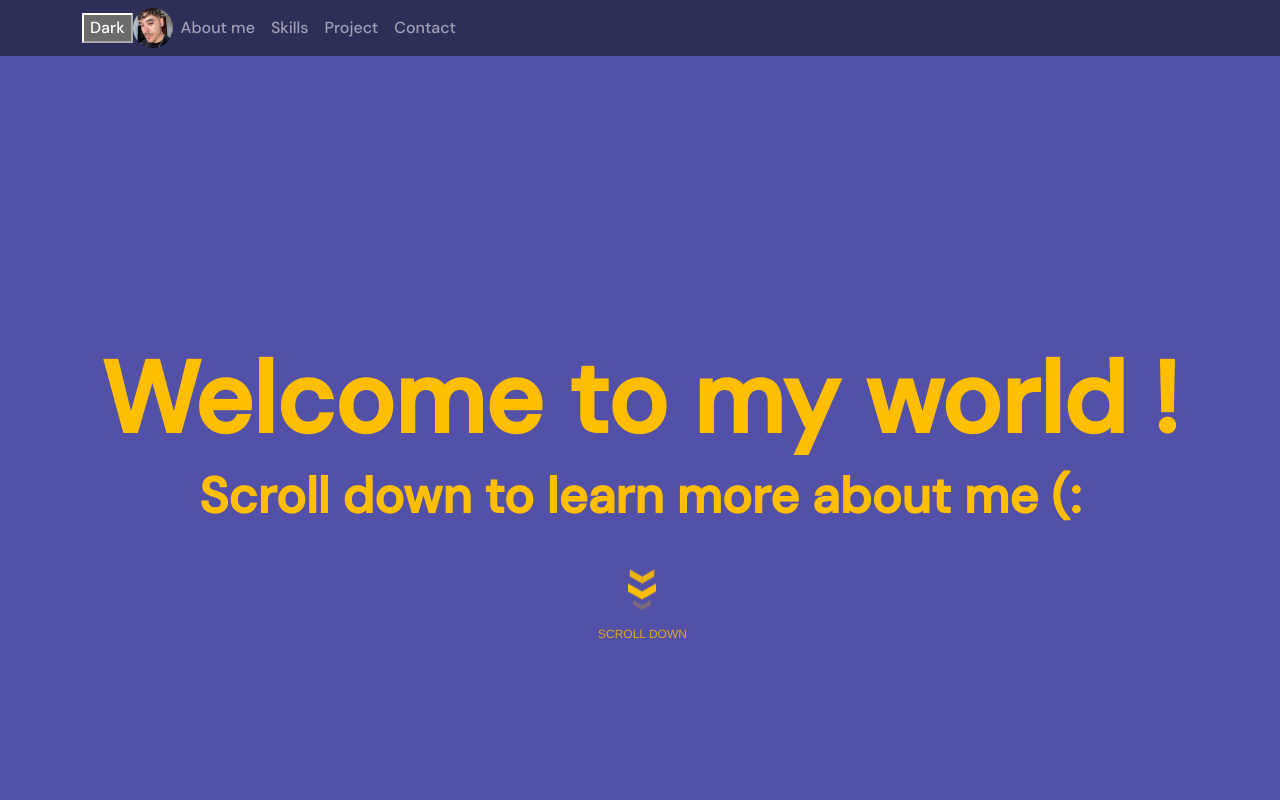
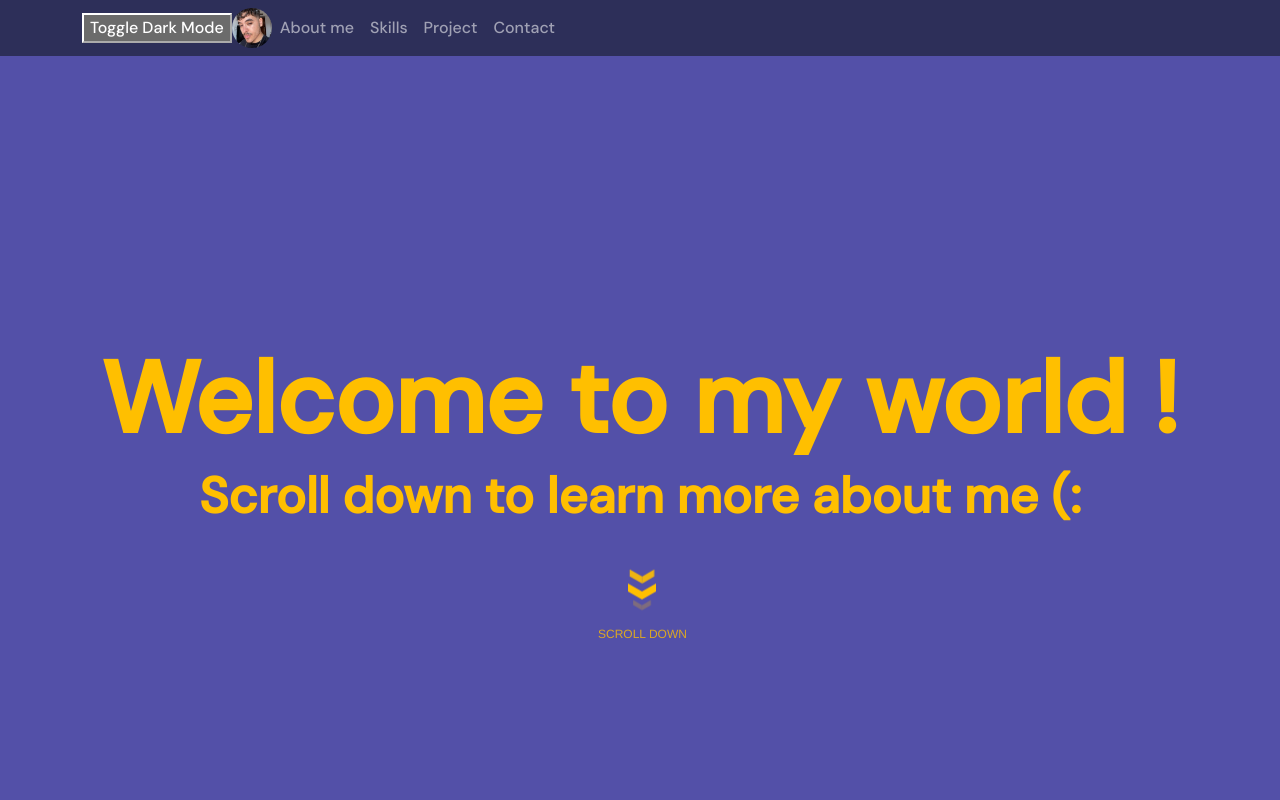
Before and after one commit to mehdi660/personnal-portfolio, a React (Create React App) app: page / in a window 1280 px wide. Shown: the top 800 px of the page. Built offline with nearby package versions, Linux system fonts and the light colour scheme.

Commit message:
:hammer: dark mode function in progress

```diff
--- a/src/components/ContactMe.jsx
+++ b/src/components/ContactMe.jsx
@@ -2,8 +2,9 @@ import React, { useEffect, useState } from "react";
 import { useForm, ValidationError } from "@formspree/react";
 import Swal from "sweetalert2";
 import { Button } from "react-bootstrap";
+import Dark from "./Dark";
 
-const ContactMe = () => {
+const ContactMe = ({ darkMode }) => {
   const [state, handleSubmit, resetForm] = useForm("xwkdylzz");
   const [email, setEmail] = useState("");
 
@@ -49,8 +50,12 @@ const ContactMe = () => {
 
   return (
     <section id="contact">
+      <Dark />
       <h2>Hit me up ! 📩</h2>
-      <div id="contact-section">
+      <div
+        id="contact-section"
+        className={`contact-section ${darkMode ? "dark" : "light"}`}
+      >
         <form onSubmit={handleSubmit}>
           <label className="label" htmlFor="email">
             Email Address
@@ -83,9 +88,9 @@ const ContactMe = () => {
           <Button
             type="submit"
             disabled={state.submitting}
-            color="ffbf00"
+            variant="warning" // Utiliser variant au lieu de color
             size="lg"
-            className="mb-5 submit"
+            className={`mb-5 submit ${darkMode ? "dark" : "light"}`}
           >
             Submit
           </Button>
--- a/src/components/Dark.jsx
+++ b/src/components/Dark.jsx
@@ -1,18 +1,16 @@
 import React, { useState } from "react";
 
 const Dark = () => {
-  const [darkBtn, setDarkBtn] = useState(false);
+  const [darkMode, setDarkMode] = useState(false);
 
-  function toggle() {
-    if (!darkBtn) {
-      setDarkBtn(true);
-    } else {
-      setDarkBtn(false);
-    }
-  }
+  const toggleDarkMode = () => {
+    setDarkMode(!darkMode);
+    console.log("true");
+  };
+
   return (
-    <div>
-      <button onClick={toggle}>Dark</button>
+    <div className={darkMode ? "dark" : "light"}>
+      <button onClick={toggleDarkMode}>Toggle Dark Mode</button>
     </div>
   );
 };
--- a/src/styles/contact.css
+++ b/src/styles/contact.css
@@ -1,11 +1,10 @@
-#contact-section {
+.contact-section {
   display: flex;
   align-items: center;
   justify-content: space-around;
 }
 
 #contact-info {
-  color: #ffbf00;
   display: flex;
   align-items: center;
   justify-content: center;
@@ -20,6 +19,15 @@
   text-align: center;
   margin-top: 40px;
   color: #ffbf00;
+}
+
+.dark {
+  border: 3px solid red;
+  color: blue;
+}
+
+.light {
+  color: blueviolet;
 }
 
 form {
```
Also changed, not shown: src/styles/dark.css (added).
